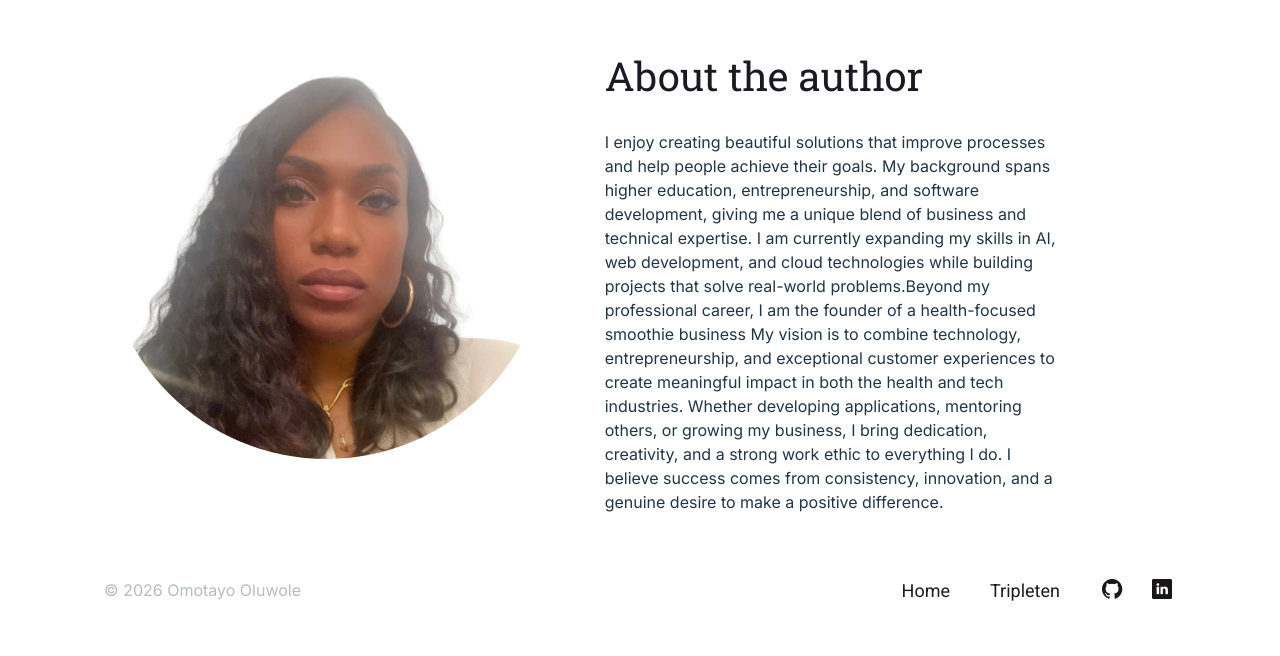
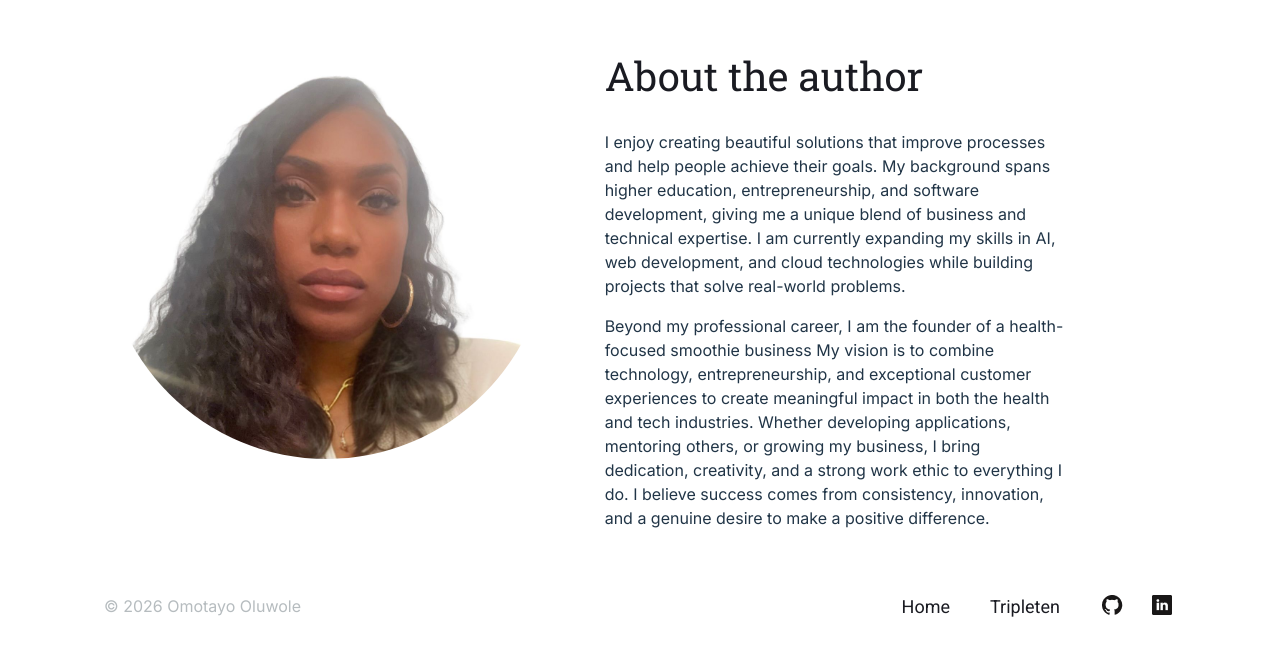
Before and after one commit to OmoBarbie/news-explorer-frontend, a React (Vite) app: page / in a window 1280 px wide. Shown: the part 822-1478 px from the top of the page. Built offline with nearby package versions, Linux system fonts and the light colour scheme.

Commit message:
removed const isloading = true statement from preloader.jsx to fix error on linter

```diff
--- a/src/components/About/About.jsx
+++ b/src/components/About/About.jsx
@@ -14,7 +14,7 @@ const About = () => {
           of business and technical expertise. I am currently expanding my
           skills in AI, web development, and cloud technologies while building
           projects that solve real-world problems.
-          <span className="about__description">
+          <p className="about__description">
             Beyond my professional career, I am the founder of a health-focused
             smoothie business My vision is to combine technology,
             entrepreneurship, and exceptional customer experiences to create
@@ -23,7 +23,7 @@ const About = () => {
             bring dedication, creativity, and a strong work ethic to everything
             I do. I believe success comes from consistency, innovation, and a
             genuine desire to make a positive difference.
-          </span>
+          </p>
         </p>
       </div>
     </section>
--- a/src/components/Preloader/Preloader.jsx
+++ b/src/components/Preloader/Preloader.jsx
@@ -1,7 +1,6 @@
 import "./Preloader.css";
 
 function Preloader() {
-  const isloading = true;
   return (
     <div className="preloader">
       <div className="preloader__circle"></div>
```
